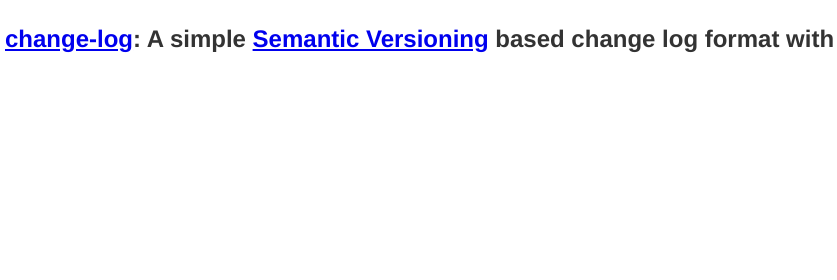
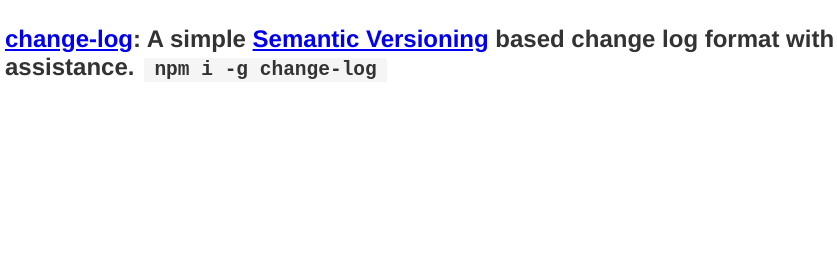
Before and after one commit to majgis/change-log, a website: page index.html in a window 1280 px wide. Shown: the top 280 px of the page, 0-837 px from the left. Drawn offline with nearby package versions, Linux system fonts and the light colour scheme.

Commit message:
Update the index.html with cli install instructions

```diff
--- a/index.html
+++ b/index.html
@@ -39,12 +39,19 @@
       width:100%;
       padding: 5px;
     }
+
+    pre {
+      display: inline;
+      background-color: whitesmoke;
+      margin-left: 10px;
+      padding: 1px 10px 1px 10px;
+    }
   </style>
 </head>
 <body>
   <a href="https://github.com/majgis/change-log"><img style="position: absolute; top: 0; right: 0; border: 0;" src="https://camo.githubusercontent.com/38ef81f8aca64bb9a64448d0d70f1308ef5341ab/68747470733a2f2f73332e616d617a6f6e6177732e636f6d2f6769746875622f726962626f6e732f666f726b6d655f72696768745f6461726b626c75655f3132313632312e706e67" alt="Fork me on GitHub" data-canonical-src="https://s3.amazonaws.com/github/ribbons/forkme_right_darkblue_121621.png"></a>
   <div id="header">
-    <h2> <a href="https://www.npmjs.com/package/change-log">change-log</a>: A simple <a href="http://semver.org/" >Semantic Versioning</a> based change log format with command line assistance.</h2>
+    <h2> <a href="https://www.npmjs.com/package/change-log">change-log</a>: A simple <a href="http://semver.org/" >Semantic Versioning</a> based change log format with command line assistance.<pre>npm i -g change-log</pre></h2>
   </div>
   <div id="editor">
 
```
